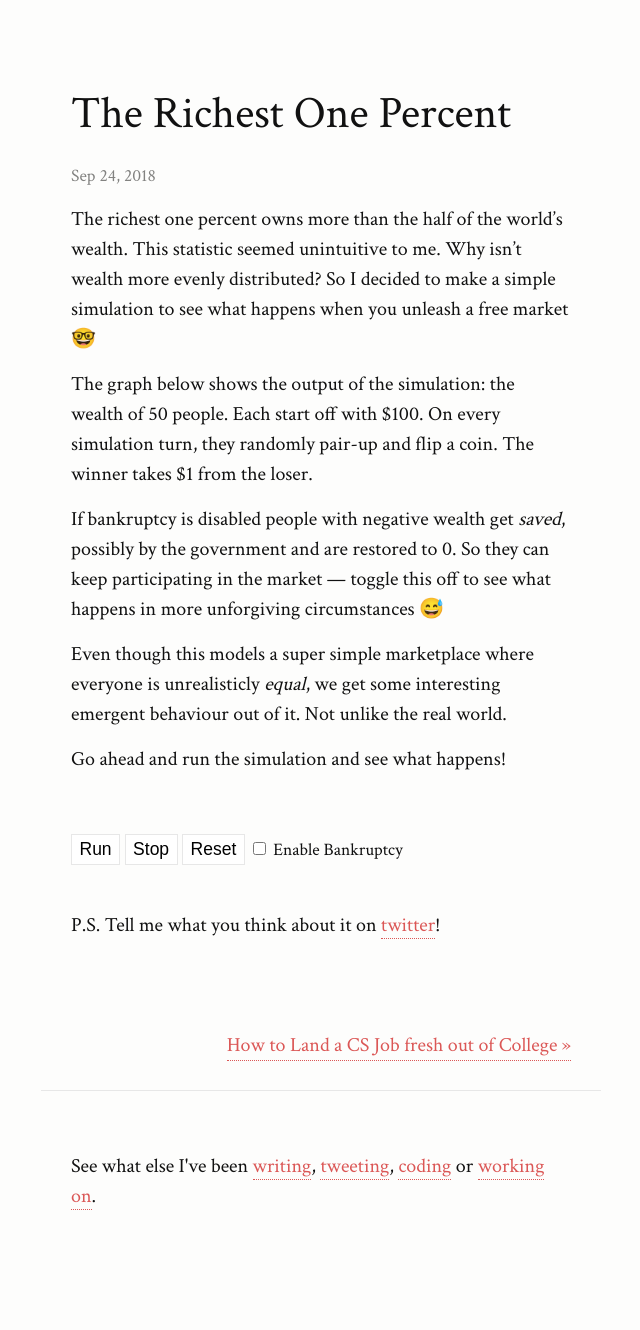
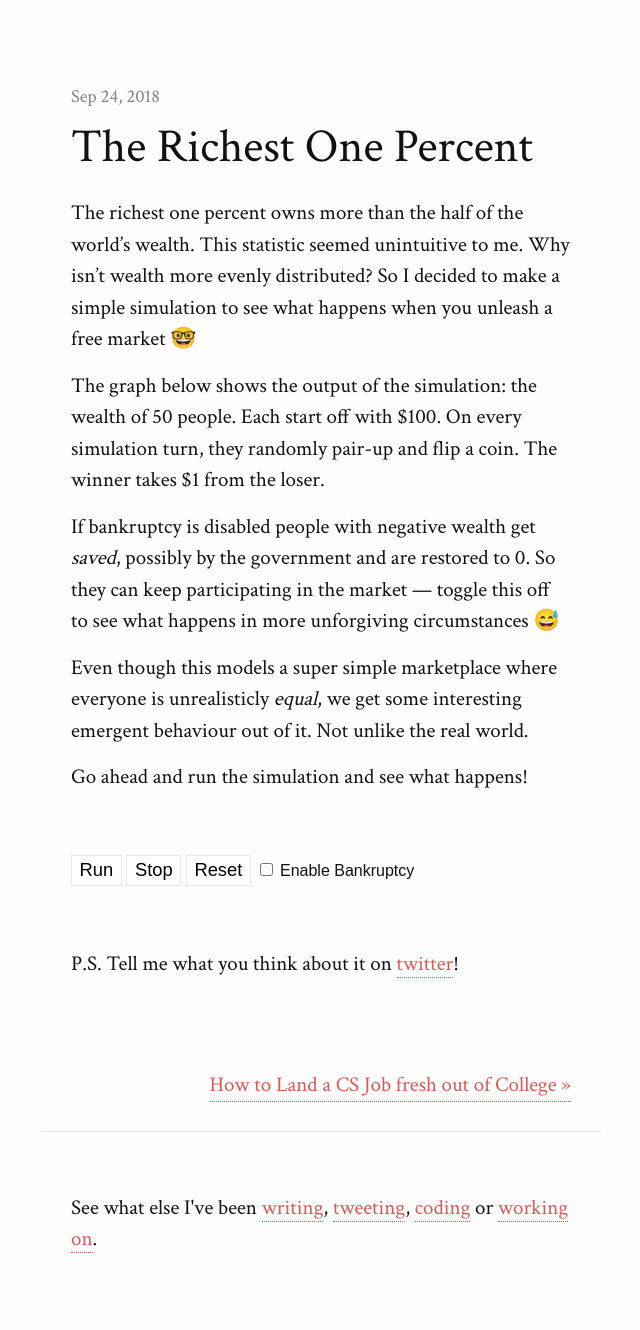
Before and after one commit to mikesoylu/mikesoylu.github.io, a Jekyll site: the page built from _posts/2018-09-24-the-richest-one-percent.md, in a window 1280 px wide. Shown: the whole page, without its empty margins (319-959 px from the left). Built offline with Jekyll 4.4.1, drawn with Linux system fonts in a browser that asks for light colours; before the commit the page ends 1286 px from its top, so only the background shows below that.

Commit message:
minor style fixes

```diff
--- a/_layouts/post.html
+++ b/_layouts/post.html
@@ -6,14 +6,12 @@
   <body>
     <main class="wrapper" aria-label="Content">
       <article class="post">
+        <span class="meta">
+          {%- assign date_format = "%b %-d, %Y" -%}
+          {{ page.date | date: date_format }}
+        </span>
+
         <h1 class="title">{{ page.title | escape }}</h1>
-
-        <p class="meta">
-          <time datetime="{{ page.date | date_to_xmlschema }}">
-            {%- assign date_format = "%b %-d, %Y" -%}
-            {{ page.date | date: date_format }}
-          </time>
-        </p>
 
         <div class="content">
           {{ content }}
--- a/_posts/2018-09-24-the-richest-one-percent.md
+++ b/_posts/2018-09-24-the-richest-one-percent.md
@@ -19,12 +19,12 @@ Go ahead and run the simulation and see what happens!
 <button onclick="start()">Run</button>
 <button onclick="stop()">Stop</button>
 <button onclick="init()">Reset</button>
-<label><input type="checkbox" onclick="toggleBankruptcy()"> Enable Bankruptcy</label>
+<label style="font-family: sans-serif; font-size: 16px;"><input type="checkbox" onclick="toggleBankruptcy()"> Enable Bankruptcy</label>
 
-<div id="visualization">
-</div>
+<div id="visualization"></div>
 
 <br>
+
 P.S. Tell me what you think about it on [twitter](https://twitter.com/intent/tweet?text=My thoughts on {{ page.title }} by @mikesoylu&url={{ site.url }}{{ page.url }}){:target="_blank"}!
 
 <script src="https://cdnjs.cloudflare.com/ajax/libs/svg.js/2.6.6/svg.min.js"></script>
--- a/_sass/_base.scss
+++ b/_sass/_base.scss
@@ -136,6 +136,10 @@ a {
   text-decoration: none;
   border-bottom: 1px dotted $brand-color;
   margin-bottom: -1px;
+
+  &:hover {
+    border-bottom: 1px solid $brand-color;
+  }
 }
 
 
--- a/_sass/global_styles.scss
+++ b/_sass/global_styles.scss
@@ -3,7 +3,7 @@
 // Define defaults for each variable.
 
 $base-font-family: 'Crimson Text', serif !default;
-$base-font-size:   20px !default;
+$base-font-size:   21px !default;
 $base-font-weight: 400 !default;
 $small-font-size:  $base-font-size * 0.875 !default;
 $base-line-height: 1.5 !default;
```
